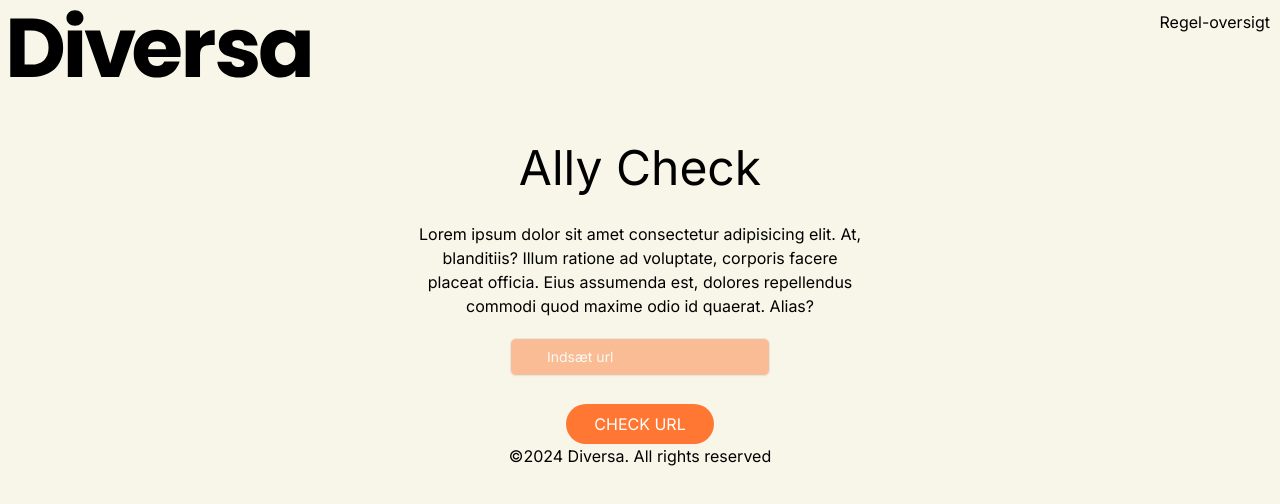
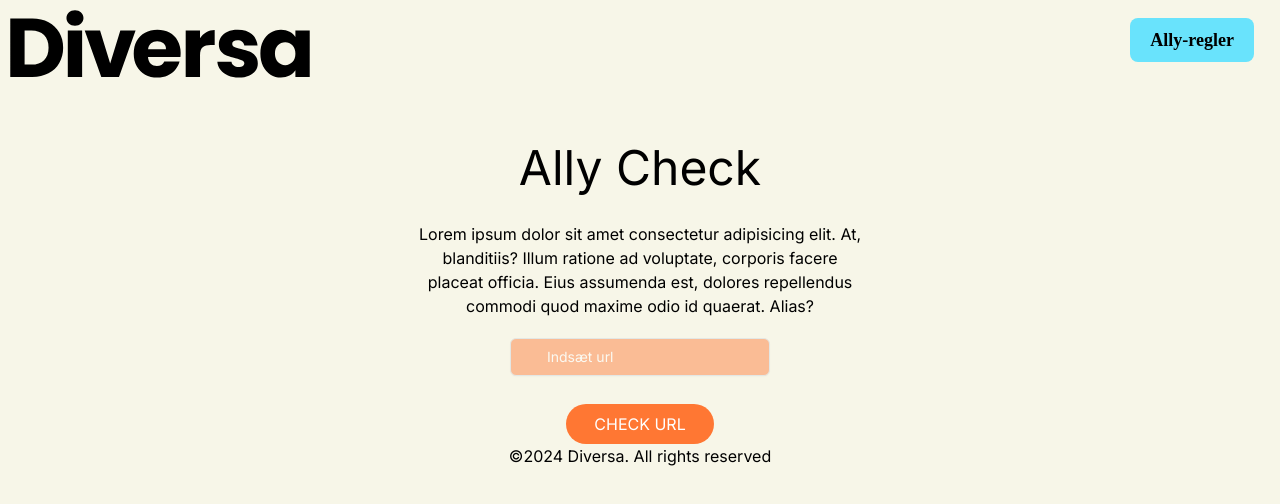
Before and after one commit to emmalarsen1/a11y_diversa, a Next.js app: page / in a window 1280 px wide. Shown: the top 504 px of the page. Built offline with nearby package versions, Linux system fonts and the light colour scheme.

Commit message:
knap ally-regler

```diff
--- a/src/app/components/NavButton.jsx
+++ b/src/app/components/NavButton.jsx
@@ -3,8 +3,10 @@ import Link from "next/link";
 
 function NavButton() {
   return (
-    <div>
-      <Link href={`./regeloversigt`}>Regel-oversigt</Link>
+    <div class="m-4">
+      <Link class=" bg-[#69e3fc] place-items-center hover:bg-[#02E8FE] py-3 px-5  rounded-lg active:bg-[#4BCBE0] text-center font-['Libre_Baskerville'] text-lg font-semibold" href={`./regeloversigt`}>
+        Ally-regler
+      </Link>
     </div>
   );
 }
```
